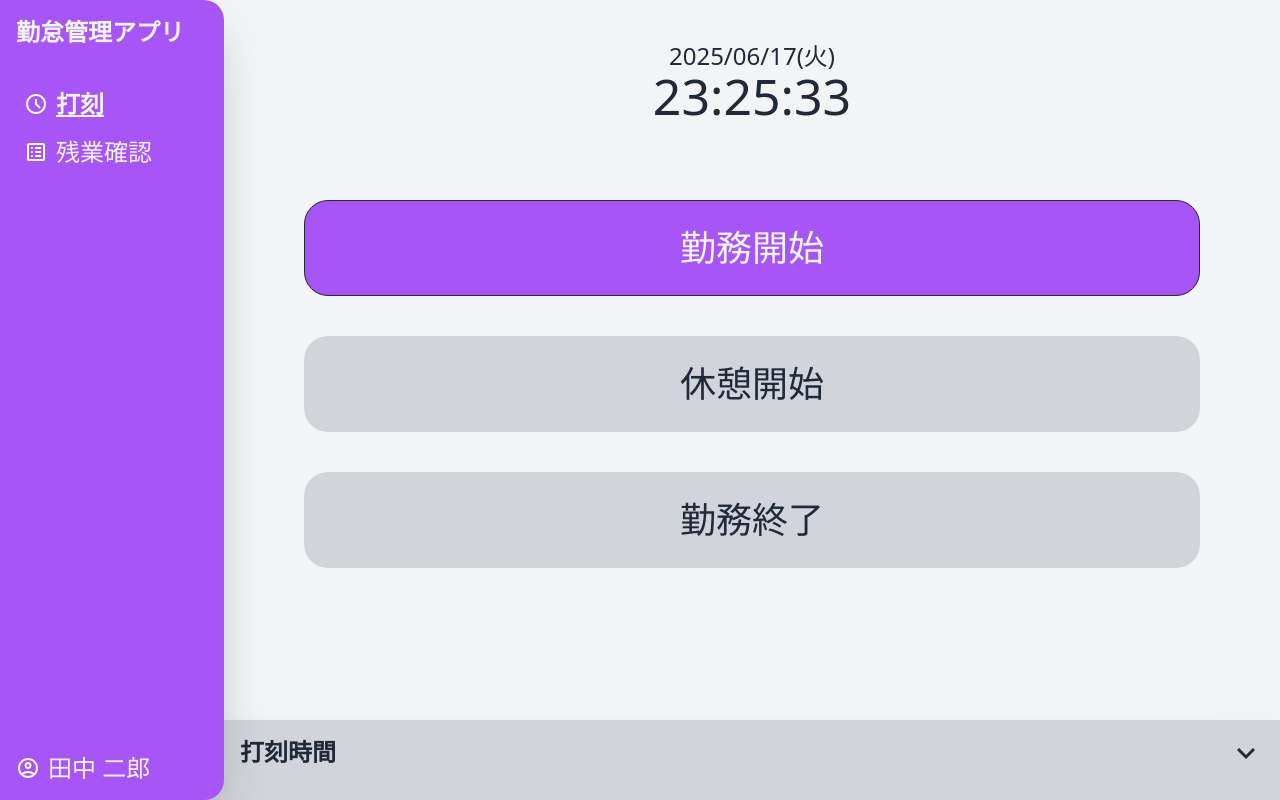
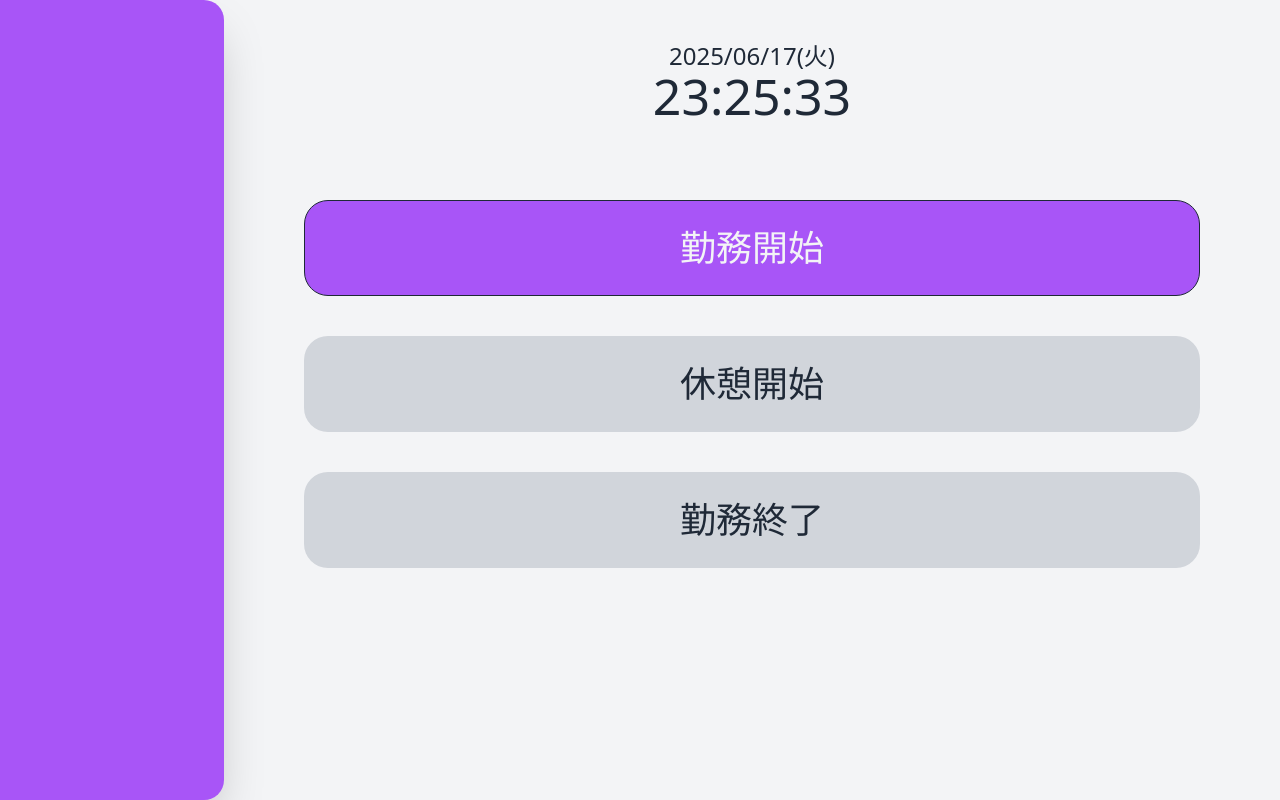
Before and after one commit to toshiki-hirata/wg-attendance-system, a Vue app: page / in a window 1280 px wide. Built offline with nearby package versions, Linux system fonts and the light colour scheme.

Commit message:
delete all features except for the 2nd session

```diff
--- a/src/App.vue
+++ b/src/App.vue
@@ -6,14 +6,12 @@
         <router-view />
       </div>
     </div>
-    <Footer />
   </div>
   <Loading />
 </template>
 
 <script setup lang="ts">
 import SideNav from '/src/components/sideNav.component.vue';
-import Footer from '/src/components/footer.component.vue';
 import Loading from '/src/components/loading.component.vue';
 </script>
 
--- a/src/components/sideNav.component.vue
+++ b/src/components/sideNav.component.vue
@@ -1,53 +1,12 @@
+<script setup lang="ts">
+// TODO: Implement it
+</script>
+
 <template>
+  <!-- TODO: Implement it -->
   <nav
     class="fixed flex flex-col justify-between bg-purple-500 h-full rounded-r-[20px] shadow-2xl p-4 text-gray-100"
-  >
-    <div class="flex flex-col gap-10">
-      <div class="font-bold">勤怠管理アプリ</div>
-      <div class="flex flex-col gap-4">
-        <button
-          class="flex items-center w-full px-2 gap-2"
-          :class="[
-            sideNavStore.currentItem === SIDENAV_ITEM.PUNCH_CLOCK
-              ? 'font-bold underline'
-              : '',
-          ]"
-        >
-          <TimeIcon />
-          <span>打刻</span>
-        </button>
-        <button
-          class="flex items-center w-full px-2 gap-2"
-          :class="[
-            sideNavStore.currentItem === SIDENAV_ITEM.OVER_TIME
-              ? 'font-bold underline'
-              : '',
-          ]"
-        >
-          <ListIcon />
-          <span>残業確認</span>
-        </button>
-      </div>
-    </div>
-    <div class="flex items-center w-full gap-2">
-      <UserIcon />
-      {{ userName }}
-    </div>
-  </nav>
+  ></nav>
 </template>
 
-<script setup lang="ts">
-import { ref } from 'vue';
-// import { useRouter } from 'vue-router';
-import TimeIcon from '/src/assets/icons/time.icon.vue';
-import ListIcon from '/src/assets/icons/list.icon.vue';
-import UserIcon from '/src/assets/icons/user.icon.vue';
-// import { getItemPath } from '/src/routes';
-import { useSideNavStore, SIDENAV_ITEM } from '/src/stores/sidenav.store';
-
-const sideNavStore = useSideNavStore();
-
-const userName = ref('田中 二郎');
-</script>
-
 <style scoped></style>
```
